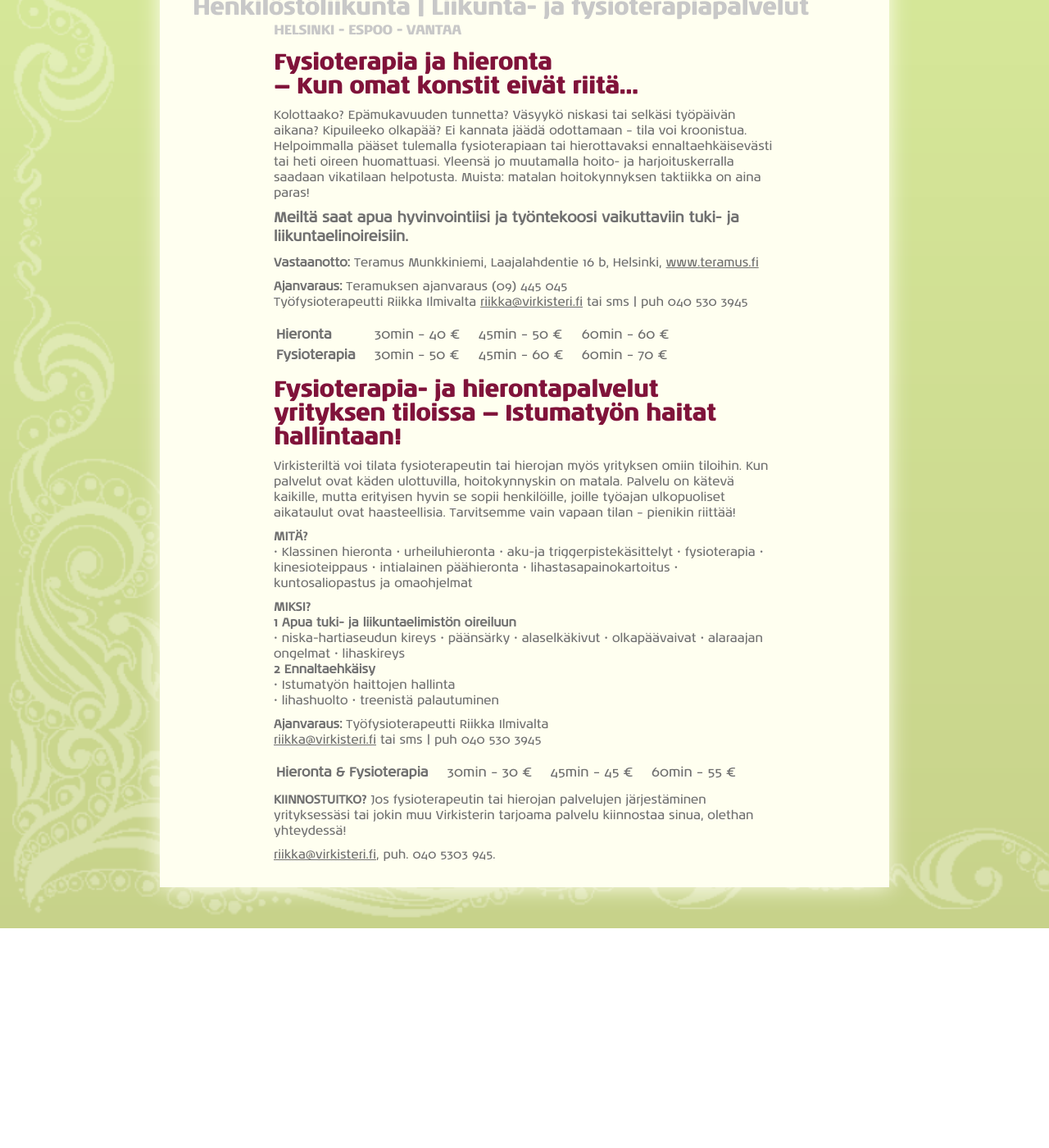
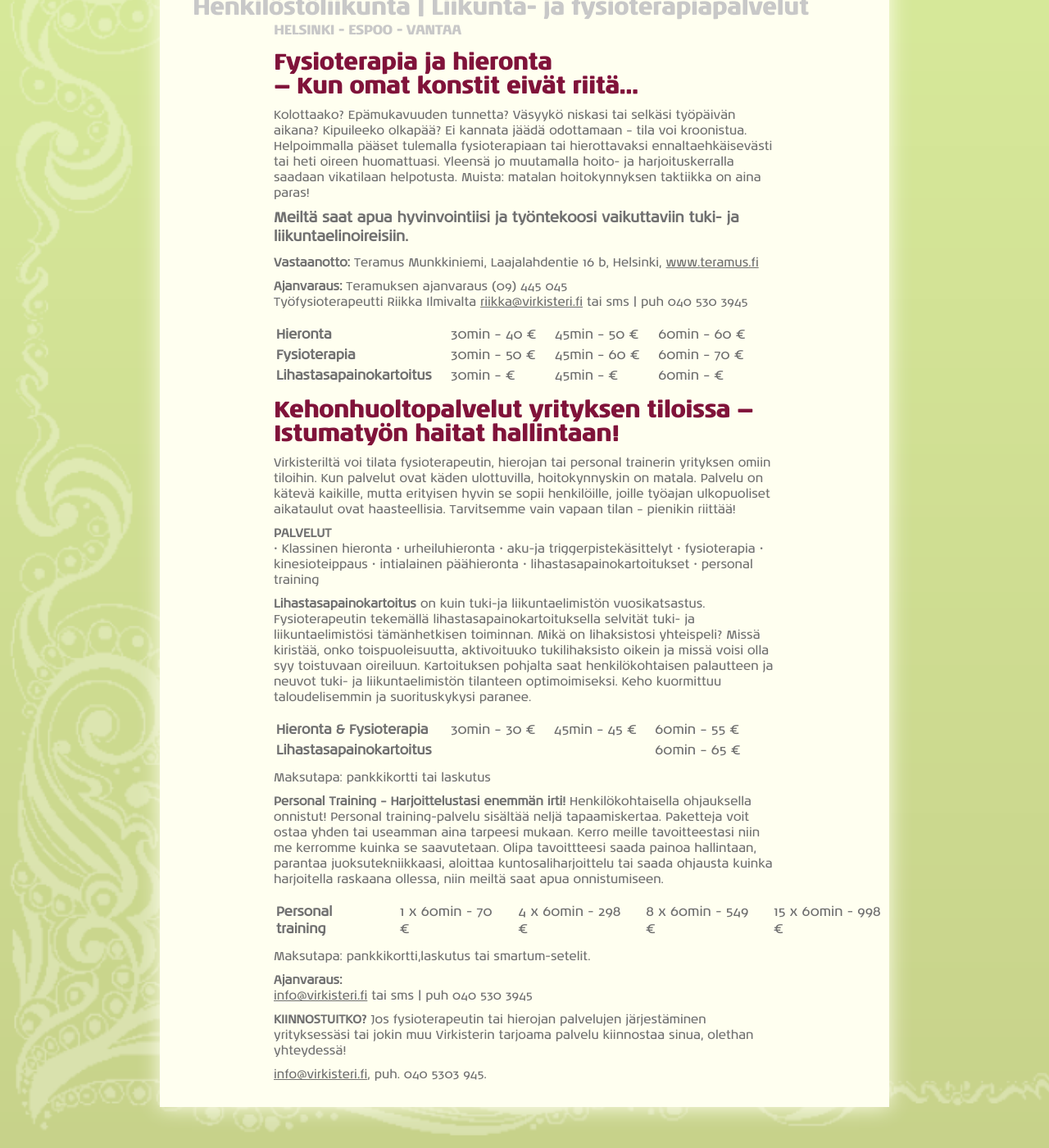
Before and after one commit to sdsykes-web/virkisteri, a Jekyll site: the page built from fysioterapia.md, in a window 1280 px wide and 1400 px high, scrolled down 543 px. Shown: the whole window at 82% size. Built offline with Jekyll 4.4.1, drawn with Linux system fonts in a browser that asks for light colours; nearby versions of some CDN libraries; some web fonts are replaced; before the commit the page ends 1675 px from its top, so only the background shows below that.

Commit message:
Update fysioterapia.md

```diff
--- a/fysioterapia.md
+++ b/fysioterapia.md
@@ -25,44 +25,53 @@ Työfysioterapeutti Riikka Ilmivalta [riikka@virkisteri.fi](mailto:riikka@virkis
   <tr>
     <th>Fysioterapia</th><td>30min – 50 €</td><td>45min – 60 €</td><td>60min – 70 €</td>
   </tr>
+  <tr>
+    <th>Lihastasapainokartoitus</th><td>30min –  €</td><td>45min –  €</td><td>60min –  €</td>
+  </tr>
 </table>
 
-### Fysioterapia- ja hierontapalvelut<br>yrityksen tiloissa &mdash; Istumatyön haitat hallintaan!
+### Kehonhuoltopalvelut yrityksen tiloissa &mdash; Istumatyön haitat hallintaan!
 
-Virkisteriltä voi tilata fysioterapeutin tai hierojan myös yrityksen omiin tiloihin. Kun palvelut ovat käden ulottuvilla, hoitokynnyskin on matala. Palvelu on kätevä kaikille, mutta erityisen hyvin se sopii henkilöille, joille työajan ulkopuoliset aikataulut ovat haasteellisia. Tarvitsemme vain vapaan tilan – pienikin riittää!
+Virkisteriltä voi tilata fysioterapeutin, hierojan tai personal trainerin yrityksen omiin tiloihin. Kun palvelut ovat käden ulottuvilla, hoitokynnyskin on matala. Palvelu on kätevä kaikille, mutta erityisen hyvin se sopii henkilöille, joille työajan ulkopuoliset aikataulut ovat haasteellisia. Tarvitsemme vain vapaan tilan – pienikin riittää!
 
 
-**MITÄ?**
+**PALVELUT**
 • Klassinen hieronta
 • urheiluhieronta
 • aku-ja triggerpistekäsittelyt
 • fysioterapia
 • kinesioteippaus
 • intialainen päähieronta
-• lihastasapainokartoitus
-• kuntosaliopastus ja omaohjelmat
+• lihastasapainokartoitukset
+• personal training
 
-**MIKSI?**
-**1 Apua tuki- ja liikuntaelimistön oireiluun**
-• niska-hartiaseudun kireys
-• päänsärky
-• alaselkäkivut
-• olkapäävaivat
-• alaraajan ongelmat
-• lihaskireys
-**2 Ennaltaehkäisy**
-• Istumatyön haittojen hallinta
-• lihashuolto
-• treenistä palautuminen
-
-**Ajanvaraus:** Työfysioterapeutti Riikka Ilmivalta
-[riikka@virkisteri.fi](mailto:riikka@virkisteri.fi) tai sms | puh 040 530 3945
+**Lihastasapainokartoitus** on kuin tuki-ja liikuntaelimistön vuosikatsastus. Fysioterapeutin tekemällä lihastasapainokartoituksella selvität tuki- ja liikuntaelimistösi tämänhetkisen toiminnan. Mikä on lihaksistosi yhteispeli? Missä kiristää, onko toispuoleisuutta, aktivoituuko tukilihaksisto oikein ja missä voisi olla syy toistuvaan oireiluun. Kartoituksen pohjalta saat henkilökohtaisen palautteen ja neuvot tuki- ja liikuntaelimistön tilanteen optimoimiseksi. Keho kuormittuu taloudelisemmin ja suorituskykysi paranee.
 
 <table>
   <tr>
     <th>Hieronta & Fysioterapia</th><td>30min – 30 €</td><td>45min – 45 €</td><td>60min – 55 €</td>
   </tr>
+  <tr>
+    <th>Lihastasapainokartoitus</th><td></td><td></td><td>60min – 65 €</td>
+  </tr>
 </table>
+
+Maksutapa: pankkikortti tai laskutus
+
+**Personal Training – Harjoittelustasi enemmän irti!**
+Henkilökohtaisella ohjauksella onnistut! Personal training-palvelu sisältää neljä tapaamiskertaa. Paketteja voit ostaa yhden tai useamman aina tarpeesi mukaan. Kerro meille tavoitteestasi niin me kerromme kuinka se saavutetaan. Olipa tavoittteesi saada painoa hallintaan, parantaa juoksutekniikkaasi, aloittaa kuntosaliharjoittelu tai saada ohjausta kuinka harjoitella raskaana ollessa, niin meiltä saat apua onnistumiseen.
+
+
+<table>
+    <tr>
+    <th>Personal training</th><td>1 x 60min - 70 €</td><td>4 x 60min - 298 €</td><td>8 x 60min - 549 €</td><td>15 x 60min - 998 €</td>
+  </tr>
+</table>
+
+Maksutapa: pankkikortti,laskutus tai smartum-setelit.
+
+**Ajanvaraus:**
+[info@virkisteri.fi](mailto:info@virkisteri.fi) tai sms | puh 040 530 3945
 
 <!-- div>
 <span class="margin-indicator-container"><span class="margin-indicator">»</span><span class="calendar-links"><b>ajanvarauskalenteri</b> Etera | Helsingin Energia | Työterveyslaitos</span></span>
@@ -71,4 +80,4 @@ Virkisteriltä voi tilata fysioterapeutin tai hierojan myös yrityksen omiin til
 
 **KIINNOSTUITKO?** Jos fysioterapeutin tai hierojan palvelujen järjestäminen yrityksessäsi tai jokin muu Virkisterin tarjoama palvelu kiinnostaa sinua, olethan yhteydessä!
 
-[riikka@virkisteri.fi](mailto:riikka@virkisteri.fi), puh. 040 5303 945.
+[info@virkisteri.fi](mailto:info@virkisteri.fi), puh. 040 5303 945.
```
